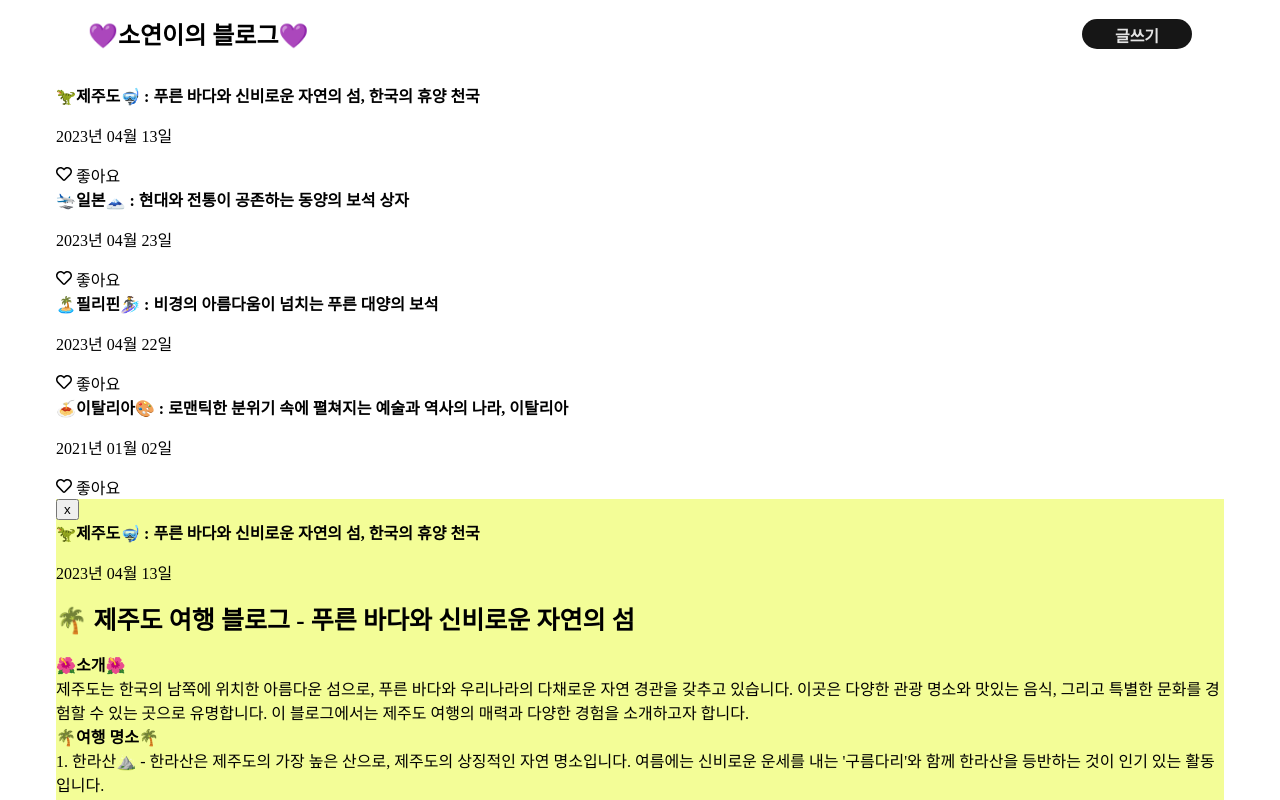
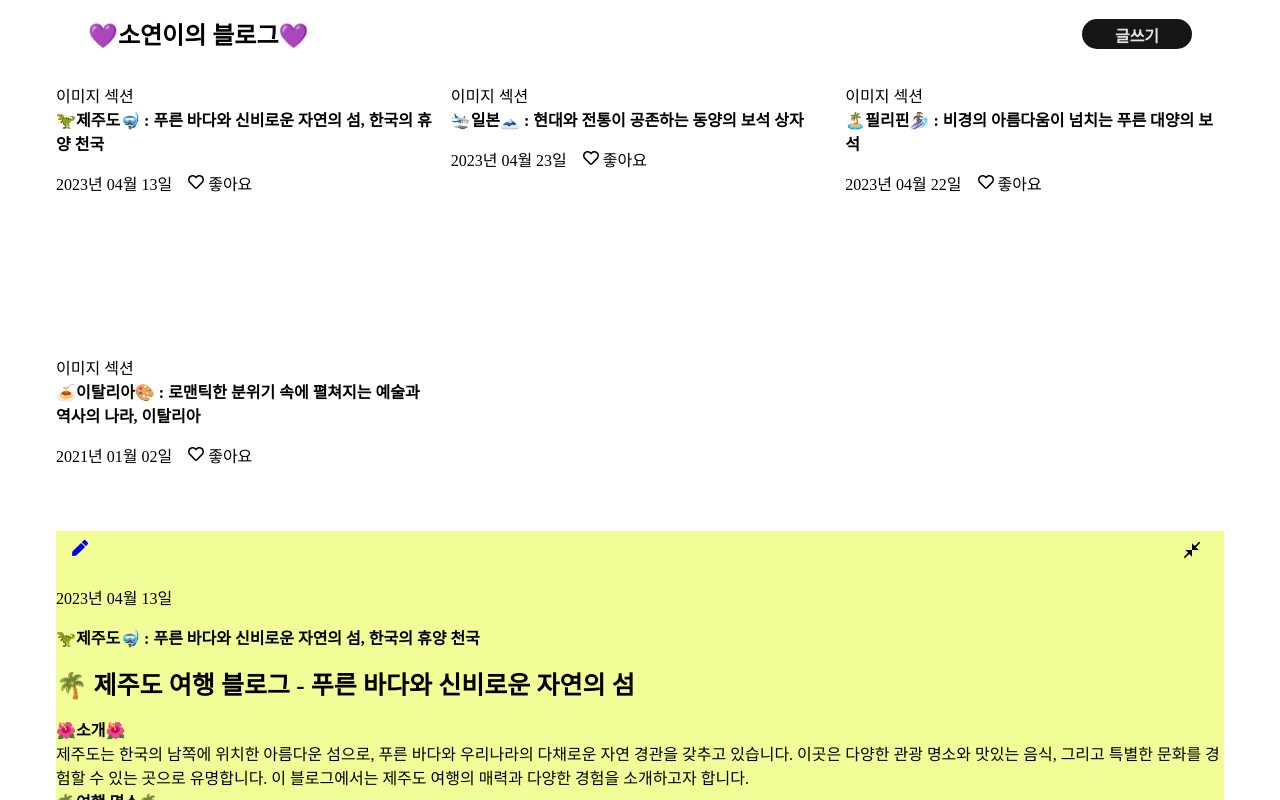
Before and after one commit to soyeon030807/react_class1, a React (Create React App) app: page / in a window 1280 px wide. Both pictures are taken after a click on the element "🦖제주도🤿 : 푸른 바다와 신비로운 자연의 섬, 한국의 휴양 천국". Shown: the top 800 px of the page. Built offline with nearby package versions, Linux system fonts and the light colour scheme.

Commit message:
refactoring: 레이아웃 변경 및 포스트 내 닫기, 수정 아이콘 변경

```diff
--- a/src/components/Modal.jsx
+++ b/src/components/Modal.jsx
@@ -1,4 +1,7 @@
 import React from 'react';
+import {Link} from "react-router-dom";
+import {MdCloseFullscreen} from "react-icons/md";
+import {FaPen} from "react-icons/fa";
 
 export default function Modal({...rest}) {
     // 프롭스 받아오기
@@ -9,9 +12,14 @@ export default function Modal({...rest}) {
 
     return (
         <div className="modal" style={{background: color}}>
-            <button className="close-btn" onClick={closeModal}>x</button>
+            <div className="btn-wrap flex justify-between item-center">
+                <Link to="/"><FaPen/></Link>
+                <button className="close-btn" onClick={closeModal}>
+                    <MdCloseFullscreen/>
+                </button>
+            </div>
+            <p className="date">{date[title]}</p>
             <h4>{postTitle[title]} </h4>
-            <p className="date">{date[title]}</p>
             {details[title] && (
                 <div>
                     <p>{details[title].content} </p>
--- a/src/components/PostList.jsx
+++ b/src/components/PostList.jsx
@@ -10,12 +10,15 @@ export default function PostList({...rest}) {
     };
 
     return (
-        <ul className="post-list">
+        <ul className="post-list grid">
             {postTitle.map((post, index) => (
-                <li className="post-item" key={index}>
+                <li className="post-item col-4 row-12" key={index}>
+                    <div>이미지 섹션</div>
                     <h4 onClick={() => toggleModal(index)}>{post}</h4>
-                    <p className="date">{date[index]}</p>
-                    <LikeButton like={like[index]} onToggle={() => handleToggleLike(index)}/>
+                    <div className="info-wrap flex item-center">
+                        <p className="date">{date[index]}</p>
+                        <LikeButton like={like[index]} onToggle={() => handleToggleLike(index)}/>
+                    </div>
                 </li>
             ))}
         </ul>
--- a/src/components/page/GridLayout.jsx
+++ /dev/null
@@ -1,9 +0,0 @@
-import React from 'react';
-
-export default function GridLayout({children}) {
-    return (
-        <div className="container grid">
-            {children}
-        </div>
-    );
-}
--- a/src/components/page/Home.jsx
+++ b/src/components/page/Home.jsx
@@ -5,7 +5,7 @@ import Header from "../Header";
 import PostList from "../PostList";
 import Modal from "../Modal";
 import ContentTitle from "../ContentTitle";
-import GridLayout from "./GridLayout";
+import PageLayout from "./PageLayout";
 
 export default function Home() {
     const [postTitle, setPostTitle] = useState([
@@ -155,9 +155,10 @@ export default function Home() {
     };
 
     return (
-        <GridLayout>
+        <PageLayout>
             <Header title="💜소연이의 블로그💜"/>
-            <main className="contents col-12">
+            <div className="contents-wrap">
+                <main className="contents">
                     <PostList
                         postTitle={postTitle}
                         like={like}
@@ -165,6 +166,7 @@ export default function Home() {
                         date={date}
                         toggleModal={toggleModal}
                     />
+                    {/* Todo: 클릭시 토글X, 모달 팝업 형태로 출력되도록 */}
                     {
                         modal && title !== null
                             ? <Modal
@@ -178,6 +180,7 @@ export default function Home() {
                             : null
                     }
                 </main>
-        </GridLayout>
+            </div>
+        </PageLayout>
     );
 }
--- /dev/null
+++ b/src/components/page/PageLayout.jsx
@@ -0,0 +1,9 @@
+import React from 'react';
+
+export default function PageLayout({children}) {
+    return (
+        <div className="container flex flex-col">
+            {children}
+        </div>
+    );
+}
--- a/src/styles/components.css
+++ b/src/styles/components.css
@@ -39,3 +39,23 @@
     outline: 1px dotted #959595;
     outline-offset: -4px;
 }
+
+/* 메인 컨텐츠 */
+.contents-wrap {
+    width: 100%;
+}
+
+/* 게시글 */
+.info-wrap {
+
+}
+
+.modal .btn-wrap {
+    padding: .5rem 1rem;
+}
+
+.modal .btn-wrap .close-btn {
+    display: block;
+    font-size: 1.25rem;
+    line-height: 0;
+}
--- a/src/styles/index.css
+++ b/src/styles/index.css
@@ -10,8 +10,17 @@
 
 body {
     width: 100%;
-    height: 100%;
     margin: 0;
+}
+
+body, #blog, .container {
+    height: 100vh;
+}
+
+/* Button */
+button {
+    background: none;
+    border: none;
 }
 
 /* List */
@@ -38,19 +47,57 @@ a {
     padding: 0 1rem;
 }
 
+.flex {
+    display: flex;
+    gap: 1rem;
+}
+
+.flex-col {
+    flex-direction: column;
+    align-items: center;
+}
+
+.item-center {
+    align-items: center;
+}
+
+.justify-between {
+    justify-content: space-between;
+}
+
 .grid {
     margin-left: auto;
     margin-right: auto;
     display: grid;
     grid-template-columns: repeat(12, 1fr);
-    /*grid-template-rows: minmax(5rem, auto);*/
+    grid-template-rows: minmax(5rem, auto);
     grid-gap: 1rem;
 }
 
-.col-1 {
-    grid-column: span 1;
+.col-2 {
+    grid-column: span 2;
+}
+
+.row-2 {
+    grid-row-end: span 2;
+}
+
+.col-3 {
+    grid-column: span 3;
+}
+
+.col-4 {
+    grid-column: span 4;
+}
+
+.row-3 {
+    grid-row-end: span 3;
 }
 
 .col-12 {
     grid-column: span 12;
 }
+
+.row-12 {
+    grid-row-end: span 12;
+}
```
Also changed, not shown: src/components/Footer.jsx (added, +9 -0 lines). Lines whose indentation alone changed are shown as unchanged.
